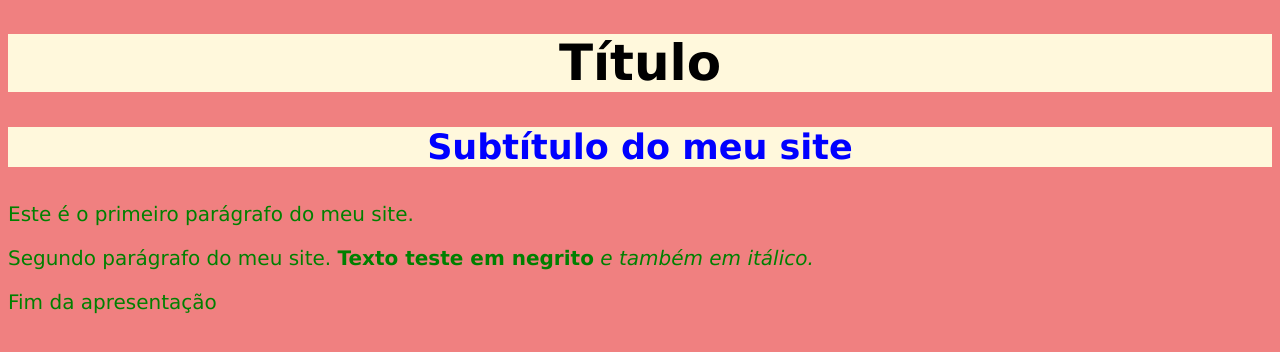
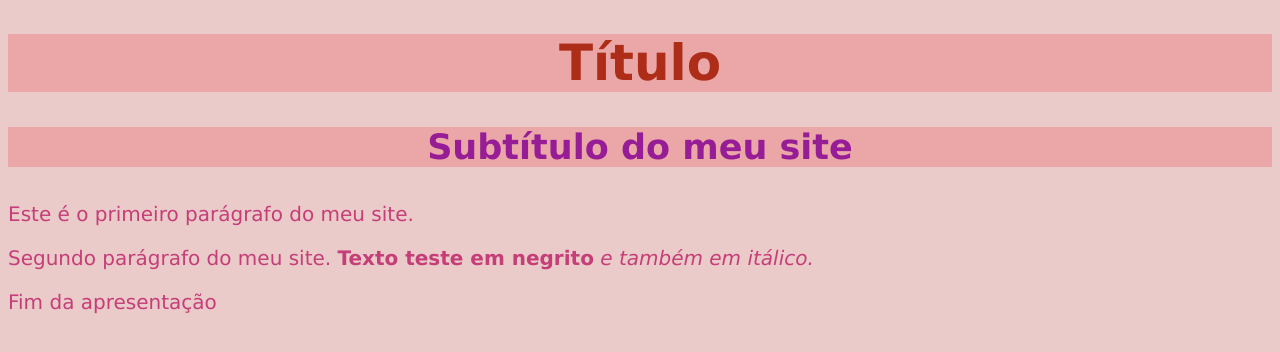
Before and after one commit to ProfDrielle/programacaoEM_Formadores, a plain HTML site: page index.html in a window 1280 px wide. Drawn offline with Linux system fonts and the light colour scheme.

Commit message:
Reunião 02/08 - RGB e Hexadecimal

```diff
--- a/style.css
+++ b/style.css
@@ -1,21 +1,22 @@
 body{
-    background-color: lightcoral;
+    background-color: #ebcacaff;
 }
 h1{
     text-align: center;
     font-size: 50px;
+    color : #AD2D18;
 }
 p{
     font-size: 20px;
-    color: green;
+    color:  #c53e77ff;
     font-family: Verdana;
 }
 h3{
     text-align: center;
     font-size: 35px;
-    color: blue;
+    color: #961D96;
 }
 h1,h3{
-    background-color: cornsilk;
+    background-color: #eba7a7ff;
     font-family: Verdana;
 }
```
Also changed, not shown: index.html (line endings or trailing spaces).
